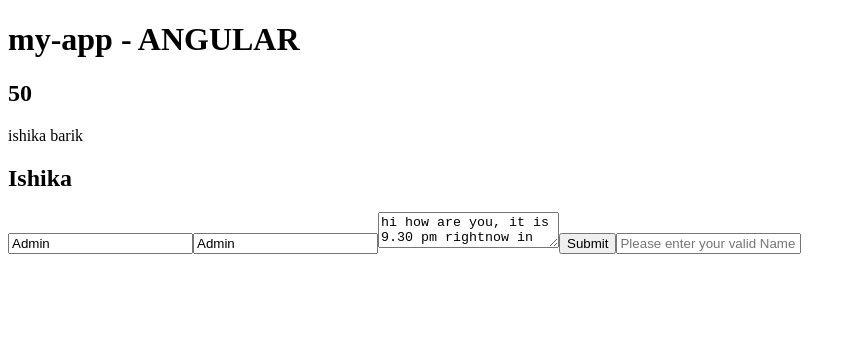
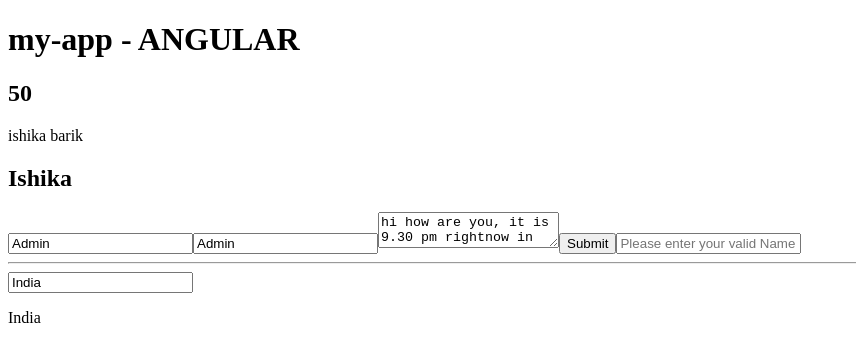
Before and after one commit to Ishika164-barik/angular-basics, an Angular app: page / in a window 1280 px wide. Shown: the top 362 px of the page, without its empty margins (0-856 px from the left). Built offline with nearby package versions, Linux system fonts and the light colour scheme.

Commit message:
Update app component

```diff
--- a/src/app/app.html
+++ b/src/app/app.html
@@ -9,3 +9,8 @@
 
 <button (click)="btnClick()">Submit</button>
 <input type="text" [placeholder]="placeHolderMessage" (keyup)="captureData()">
+
+<!-- ngmodel -->
+ <hr>
+ <input type="text" [ngModel]="customerLocation" (ngModelChange)="customerLocationChange($event)" >
+<p>{{customerLocation}}</p>
--- a/src/app/app.ts
+++ b/src/app/app.ts
@@ -1,10 +1,11 @@
 import { getLocaleEraNames } from '@angular/common';
 import { LocationUpgradeModule } from '@angular/common/upgrade';
 import { Component, signal } from '@angular/core';
+import { FormsModule } from '@angular/forms';
 import { RouterOutlet } from '@angular/router';
 
 @Component({
-  imports: [RouterOutlet],
+  imports: [RouterOutlet,FormsModule],// formsModule use for two way databinding in ngmodel
   selector: 'app-root',
   styleUrl: './app.css',
   templateUrl: './app.html',
@@ -34,4 +35,16 @@
   console.log("you enter somr cherector");
 
 }
+
+//ngmodel
+
+customerLocation="India"
+ customerLocationChange (customerName: any){
+this.customerLocation= customerName;
+
 }
+// customerLocationChange ($event : any){
+//   console.log($event);
+
+// }
+}
```
